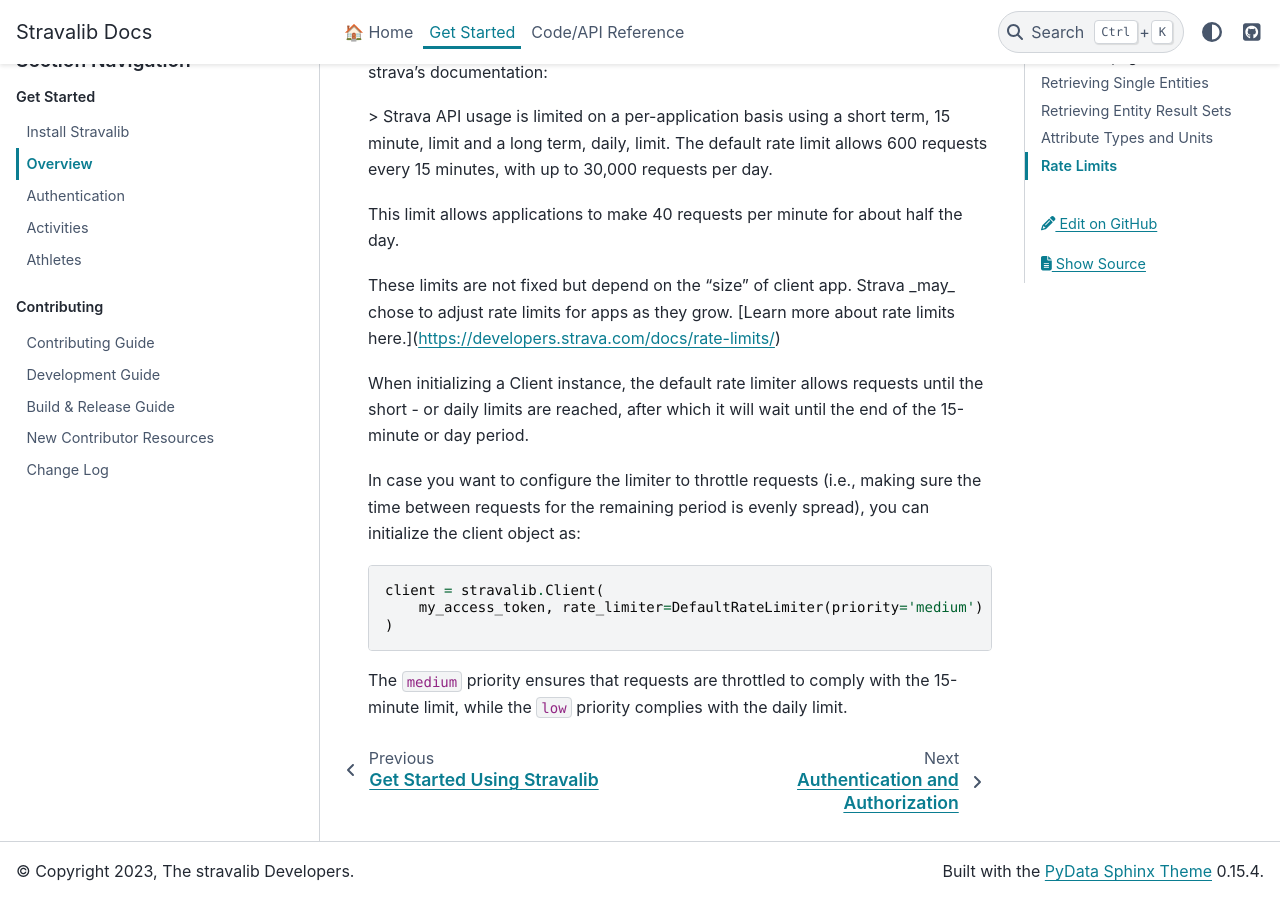
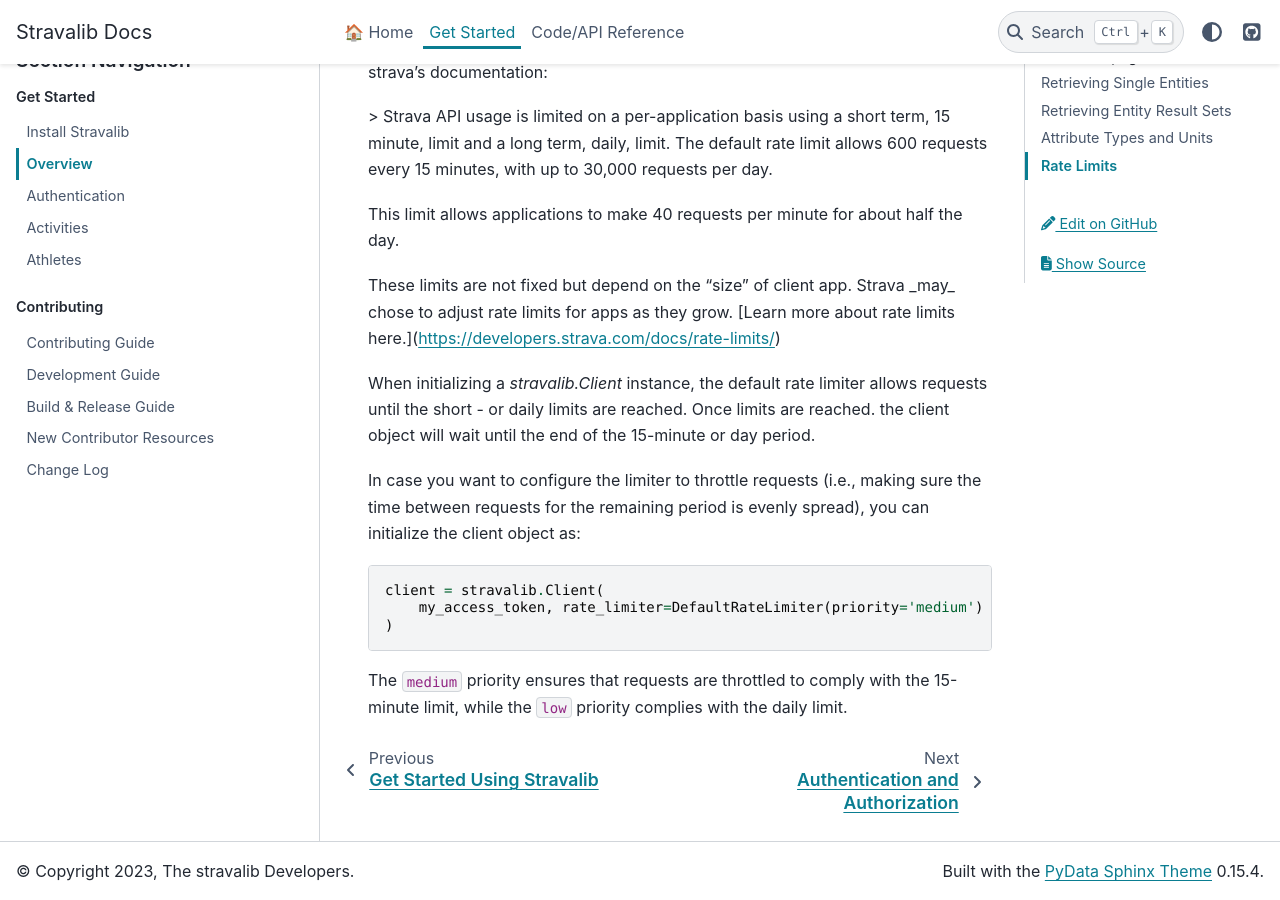
Before and after one commit to stravalib/stravalib, a Sphinx documentation site: the page built from docs/get-started/overview.rst, in a window 1280 px wide and 900 px high, scrolled down 3269 px. Built offline with Sphinx 7.4.7 and the PyData theme 0.15.4, drawn with Linux system fonts in a browser that asks for light colours; the version number could not be read and is left out.

Commit message:
Update docs/get-started/overview.rst
Co-authored-by: Leah Wasser <leahwasser@gmail.com>

```diff
--- a/docs/get-started/overview.rst
+++ b/docs/get-started/overview.rst
@@ -142,8 +142,8 @@
 These limits
 are not fixed but depend on the "size" of client app. Strava _may_ chose to adjust rate limits for apps as they grow. [Learn more about rate limits here.](https://developers.strava.com/docs/rate-limits/)
 
-When initializing a Client instance, the default rate limiter allows requests until
-the short - or daily limits are reached, after which it will wait until the end of
+When initializing a `stravalib.Client` instance, the default rate limiter allows requests until
+the short - or daily limits are reached. Once limits are reached. the client object will wait until the end of
 the 15-minute or day period.
 
 In case you want to configure the limiter to throttle requests (i.e., making sure
```
